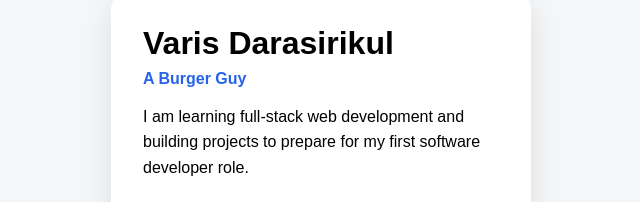
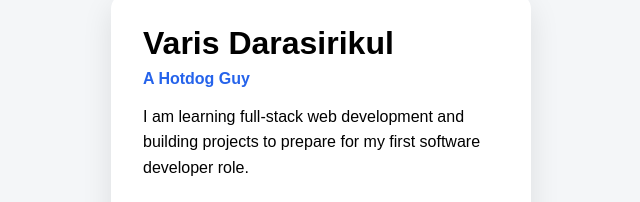
Before and after one commit to manjarb/git-workshop-developer-profile-page, a plain HTML site: page index.html in a window 1280 px wide. Shown: the part 206-408 px from the top of the page, 319-959 px from the left. Drawn offline with Linux system fonts and the light colour scheme.

Commit message:
update hotdog title

```diff
--- a/index.html
+++ b/index.html
@@ -20,7 +20,7 @@
     <main class="profile-card">
       <h1>Varis Darasirikul</h1>
 
-      <p class="role">A Burger Guy</p>
+      <p class="role">A Hotdog Guy</p>
 
       <p class="description">
         I am learning full-stack web development and building projects to prepare
```
